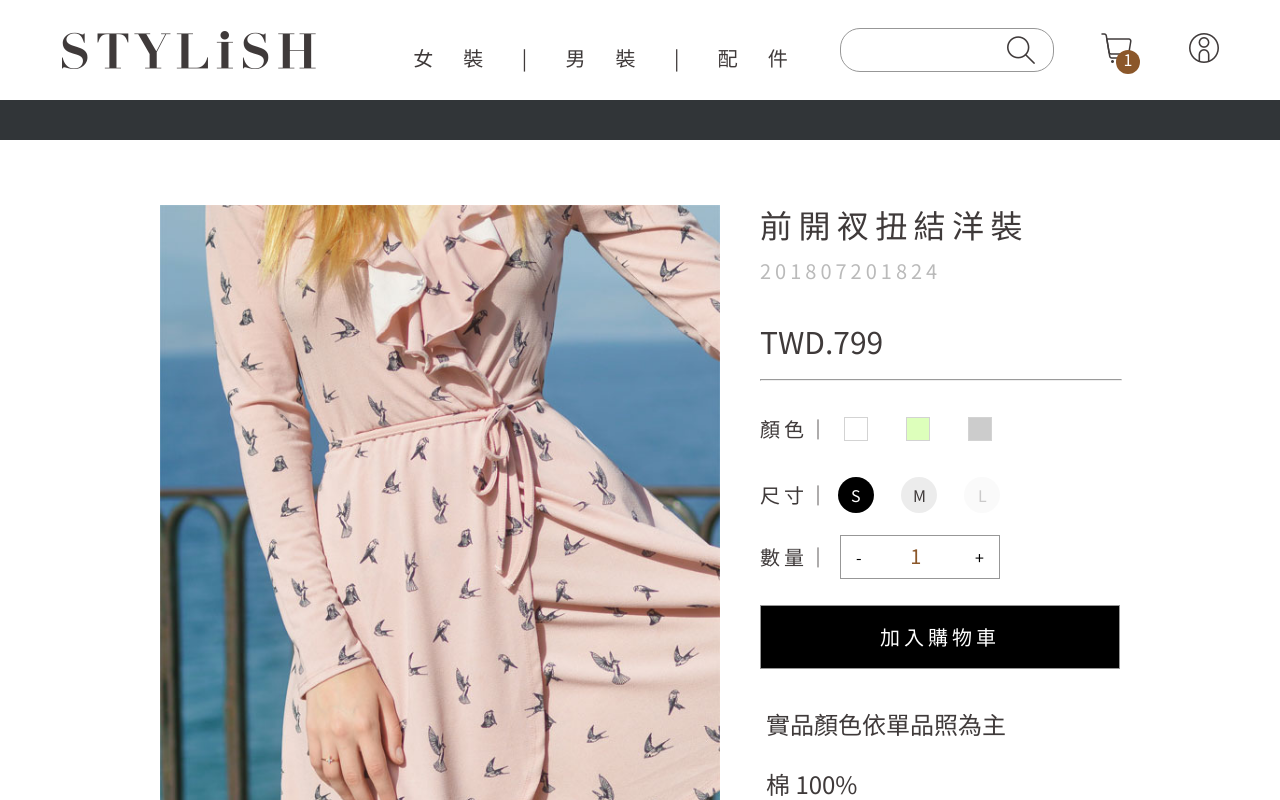
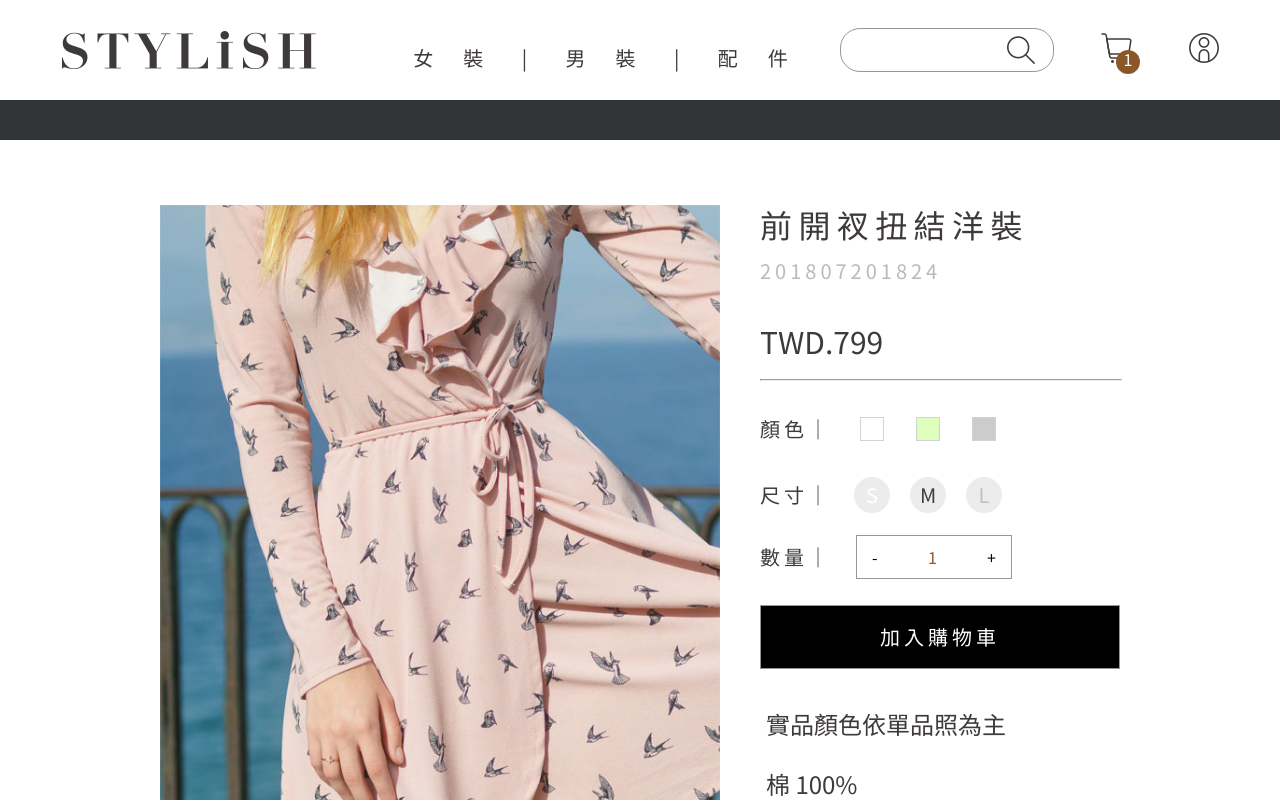
Before and after one commit to imladris20/STYLiSH, a React (Vite) app in the folder stylish/: page / in a window 1280 px wide. Shown: the top 800 px of the page. Built offline with nearby package versions, Linux system fonts and the light colour scheme.

Commit message:
Fix the bugs and delete unnecessary comments

```diff
--- a/stylish/src/components/Product/ColorSelection.jsx
+++ b/stylish/src/components/Product/ColorSelection.jsx
@@ -6,10 +6,9 @@ const ColorContainer = styled.div`
   align-items: center;
   width: 194px;
   height: 36px;
-  gap: 12px;
   margin-bottom: 28px;
 
-  @media ${devices.desktopS}{
+  @media ${devices.desktopS} {
     width: 232px;
     margin-bottom: 30px;
   }
@@ -22,6 +21,7 @@ const ColorText = styled.h4`
   font-weight: 400;
   line-height: 17px;
   letter-spacing: 2.8px;
+  padding-right: 18px;
   display: block;
   white-space: nowrap;
   margin: 0;
@@ -30,6 +30,7 @@ const ColorText = styled.h4`
     font-size: 20px;
     line-height: 24px;
     letter-spacing: 4px;
+    padding-right: 28px;
   }
 `;
 
@@ -38,16 +39,21 @@ const ColorBoxContainer = styled.div`
   flex-direction: row;
   align-items: center;
   flex: 1;
-  justify-content: space-between;
-  gap: 32px;
+  justify-content: flex-start;
+  gap: 27px;
+
+  @media ${devices.desktopS} {
+    gap: 32px;
+  }
 `;
 
 const ColorInput = styled.input`
   appearance: none;
-  background-color: ${(props) => props.bgColor};
+  background-color: ${({ color }) => color};
   border: 1px solid #d3d3d3;
   width: 24px;
   height: 24px;
+  cursor: pointer;
 
   &:checked {
     outline: 1px solid #979797;
@@ -60,9 +66,9 @@ const ColorSelection = () => {
     <ColorContainer>
       <ColorText>顏色｜</ColorText>
       <ColorBoxContainer>
-        <ColorInput type="radio" name="color" bgColor="#fff" />
-        <ColorInput type="radio" name="color" bgColor="#dfb" />
-        <ColorInput type="radio" name="color" bgColor="#ccc" />
+        <ColorInput type="radio" name="color" color="#fff" />
+        <ColorInput type="radio" name="color" color="#dfb" />
+        <ColorInput type="radio" name="color" color="#ccc" />
       </ColorBoxContainer>
     </ColorContainer>
   );
--- a/stylish/src/components/Product/MainInfo.jsx
+++ b/stylish/src/components/Product/MainInfo.jsx
@@ -66,13 +66,8 @@ const Price = styled.h2`
 `;
 
 const MainInfoSplit = styled.hr`
-  ${"" /* border-color: #3f3a3a; */}
   width: 100%;
   margin: 0;
-
-  @media ${devices.desktopS} {
-    ${"" /* border-color: unset; */}
-  }
 `;
 
 const MainInfo = () => {
--- a/stylish/src/components/Product/MoreInfo.jsx
+++ b/stylish/src/components/Product/MoreInfo.jsx
@@ -10,7 +10,7 @@ const MoreInfoContainer = styled.div`
   flex-wrap: nowrap;
   justify-content: flex-start;
 
-  @media ${devices.desktopS}{
+  @media ${devices.desktopS} {
     margin: 50.33px 0 28px 0;
   }
 `;
@@ -24,20 +24,15 @@ const MoreInfoText = styled.span`
   margin: 0 35px 0 0;
   white-space: nowrap;
 
-  @media ${devices.desktopS}{
+  @media ${devices.desktopS} {
     font-size: 20px;
     letter-spacing: 3.2px;
   }
 `;
 
 const MoreInfoSplit = styled.hr`
-  ${'' /* border-color: #3f3a3a; */}
   width: 100%;
   margin: 0;
-
-  @media ${devices.desktopS}{
-    ${'' /* border-color: unset; */}
-  }
 `;
 
 const MoreInfo = () => {
--- a/stylish/src/components/Product/QuantitySelection.jsx
+++ b/stylish/src/components/Product/QuantitySelection.jsx
@@ -34,6 +34,7 @@ const QuantityText = styled.h4`
     font-size: 20px;
     line-height: 24px;
     letter-spacing: 4px;
+    padding-right: 24px;
   }
 `;
 
@@ -43,10 +44,14 @@ const QuantityInput = styled.input`
   text-align: center;
   color: #8b572a;
   font-size: 20px;
-  width: 20px;
+  width: 40px;
   font-style: normal;
   font-weight: 400;
   line-height: 22px;
+
+  &::placeholder {
+    font-size: 20px;
+  }
 
   &::-webkit-inner-spin-button,
   &::-webkit-outer-spin-button {
@@ -57,7 +62,10 @@ const QuantityInput = styled.input`
     font-size: 16px;
     width: 16px;
     line-height: 32px;
-    text-align: start;
+
+    &::placeholder {
+      font-size: 16px;
+    }
   }
 `;
 
@@ -76,11 +84,8 @@ const QuatityBtn = styled.p`
 `;
 
 const WiderTopContainer = styled.div`
-  ${'' /* visibility: Hidden; */}
-
   @media ${devices.desktopS} {
     display: flex;
-    gap: 8px;
     flex-direction: row;
     visibility: unset;
     align-items: center;
@@ -88,8 +93,7 @@ const WiderTopContainer = styled.div`
     width: 252px;
     margin-bottom: 26px;
   }
-
-`
+`;
 
 const Quantity = () => {
   return (
--- a/stylish/src/components/Product/SizeSelection.jsx
+++ b/stylish/src/components/Product/SizeSelection.jsx
@@ -7,7 +7,6 @@ const SizeContainer = styled.div`
   align-items: center;
   width: 200px;
   height: 36px;
-  gap: 6px;
   margin-bottom: 30px;
 
   @media ${devices.desktopS} {
@@ -25,34 +24,47 @@ const SizeText = styled.h4`
   display: block;
   white-space: nowrap;
   margin: 0;
+  padding-right: 12px;
 
   @media ${devices.desktopS} {
     font-size: 20px;
     line-height: 24px;
     letter-spacing: 4px;
+    padding-right: 22px;
   }
 `;
 
-const SizeBoxContainer = styled.div`
+const SizeBoxesContainer = styled.div`
   display: flex;
   flex-direction: row;
   align-items: center;
   justify-content: space-between;
   flex: 1;
-  gap: 15px;
-  position: relative;
 
   @media ${devices.desktopS} {
     gap: 20px;
   }
 `;
 
+const SizeBox = styled.label`
+  height: 36px;
+  width: 36px;
+  color: #3f3a3a;
+  background: #ececec;
+  display: grid;
+  place-items: center;
+  border-radius: 100%;
+`;
+
 const SizeInput = styled.input`
   appearance: none;
-  background-color: ${(props) => props.bgColor};
   width: 36px;
   height: 36px;
   border-radius: 100%;
+  grid-column-start: 1;
+  grid-row-start: 1;
+  cursor: pointer;
+  background-color: ${(color) => color};
 
   &:checked {
     background-color: black;
@@ -60,49 +72,48 @@ const SizeInput = styled.input`
 `;
 
 export const LabelS = styled.div`
-  display: flex;
+  font-size: 20px;
+  font-weight: 400;
+  line-height: 36px;
   color: white;
-  flex-direction: row;
   border-radius: 0;
-  justify-content: center;
-  position: absolute;
-  left: 13px;
+  grid-column-start: 1;
+  grid-row-start: 1;
+  cursor: pointer;
+  z-index: 999;
 `;
 
 const LabelM = styled(LabelS)`
-  left: 65px;
   color: #3f3a3a;
-
-  @media ${devices.desktopS} {
-    left: 75px;
-  }
 `;
 
 const LabelL = styled(LabelS)`
-  left: 121px;
   color: rgba(63, 58, 58, 0.25);
-  @media ${devices.desktopS} {
-    left: 140px;
-  }
 `;
 
 const SizeSelection = () => {
   return (
     <SizeContainer>
       <SizeText>尺寸｜</SizeText>
-      <SizeBoxContainer>
+      <SizeBoxesContainer>
+        <SizeBox>
           <LabelS>S</LabelS>
-        <SizeInput type="radio" name="size" value="S" bgColor="#000" />
+          <SizeInput type="radio" name="size" value="S" color="#000" />
+        </SizeBox>
+        <SizeBox>
           <LabelM>M</LabelM>
-        <SizeInput type="radio" name="size" value="M" bgColor="#ECECEC" />
+          <SizeInput type="radio" name="size" value="M" color="#ECECEC" />
+        </SizeBox>
+        <SizeBox>
           <LabelL>L</LabelL>
           <SizeInput
             type="radio"
             name="size"
             value="L"
-          bgColor="rgba(236, 236, 236, 0.25)"
+            color="rgba(236, 236, 236, 0.25)"
           />
-      </SizeBoxContainer>
+        </SizeBox>
+      </SizeBoxesContainer>
     </SizeContainer>
   );
 };
--- a/stylish/src/components/Product/Submit.jsx
+++ b/stylish/src/components/Product/Submit.jsx
@@ -11,6 +11,7 @@ const SubmitBtn = styled.input`
   font-weight: 400;
   line-height: 30px;
   letter-spacing: 3.2px;
+  cursor: pointer;
 
   @media ${devices.desktopS} {
     font-size: 20px;
@@ -21,7 +22,7 @@ const SubmitBtn = styled.input`
 `;
 
 const Submit = () => {
-  return <SubmitBtn type="submit" value="加入購物車" />;
+  return <SubmitBtn type="button" value="加入購物車" />;
 };
 
 export default Submit;
```
Lines whose indentation alone changed are shown as unchanged.
